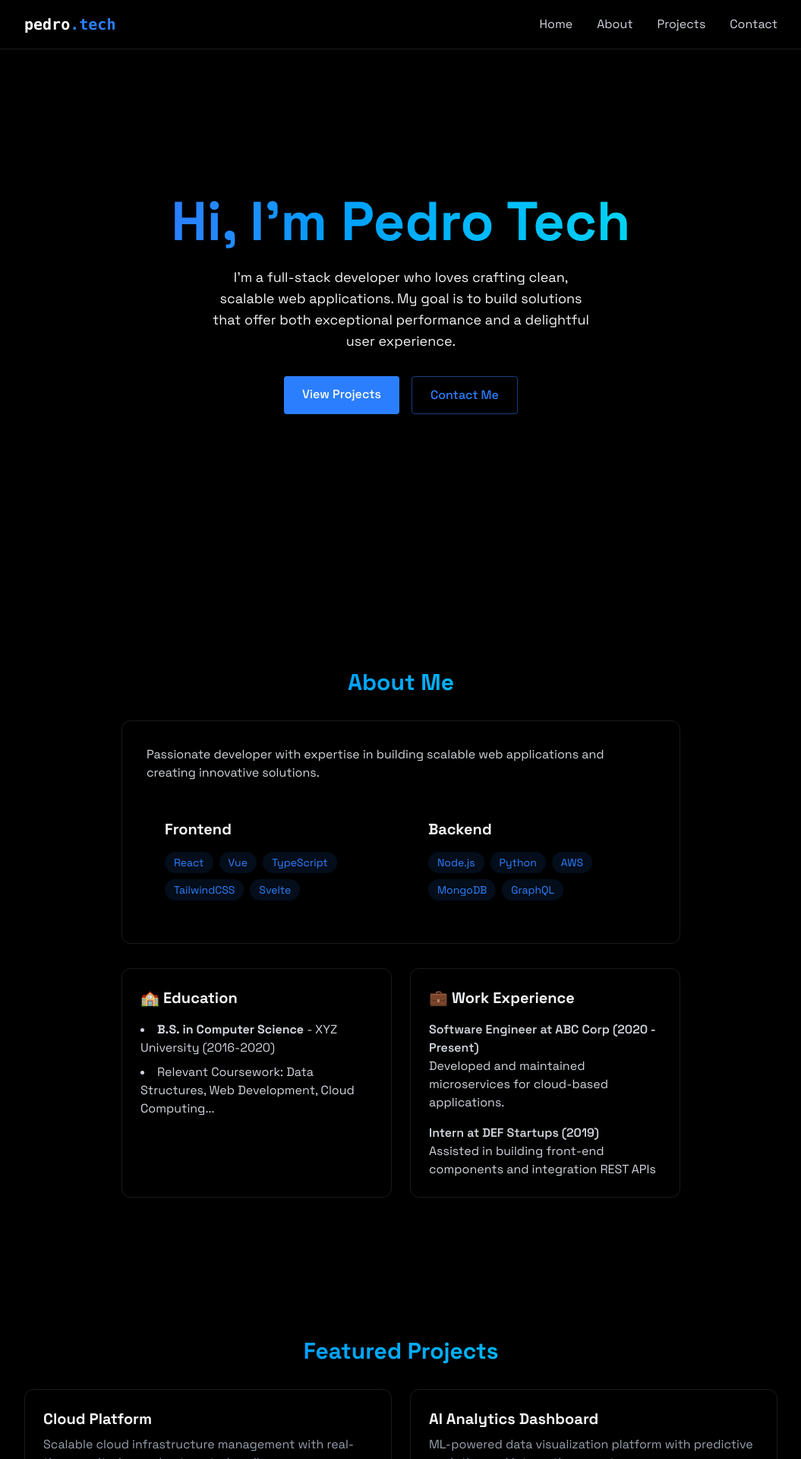
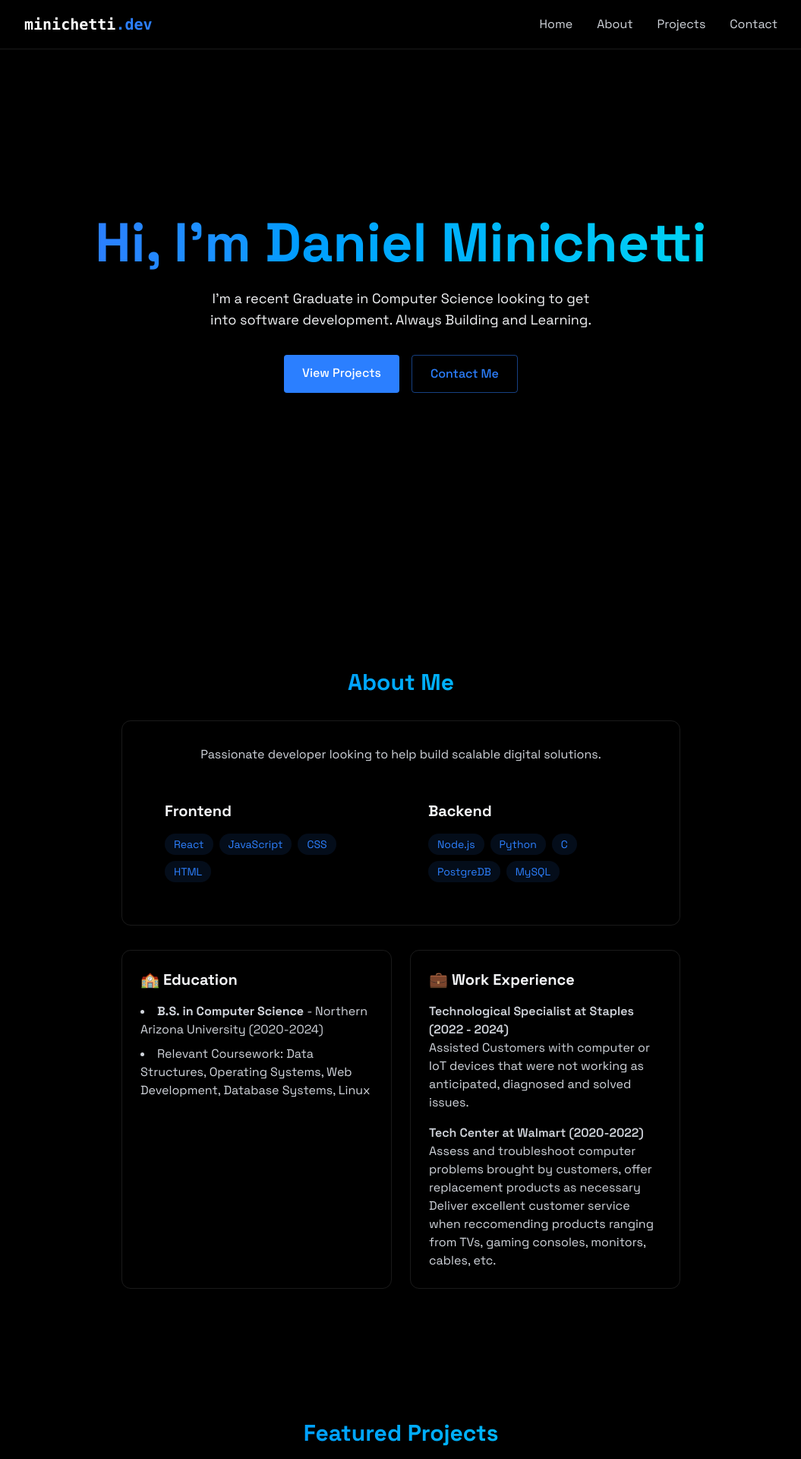
Before and after one commit to Daniel-Minichetti/minichetti-dev, a React (Vite) app: page / in a window 1280 px wide. Shown: the top 1920 px of the page at 76% size, without its empty margins (112-1167 px from the left). Built offline with nearby package versions, Linux system fonts and the light colour scheme.

Commit message:
Starter Website components
template for portfolio website, includes home, about, projects and contact page

```diff
--- a/src/components/LoadingScreen.jsx
+++ b/src/components/LoadingScreen.jsx
@@ -2,7 +2,7 @@ import { useEffect, useState } from "react";
 
 export const LoadingScreen = ({ onComplete }) => {
   const [text, setText] = useState("");
-  const fullText = "<Hello Wolrd />";
+  const fullText = "<Hello World />";
 
   useEffect(() => {
     let index = 0;
--- a/src/components/Navbar.jsx
+++ b/src/components/Navbar.jsx
@@ -10,7 +10,7 @@ export const Navbar = ({ menuOpen, setMenuOpen }) => {
         <div className="flex justify-between items-center h-16">
           <a href="#home" className="font-mono text-xl font-bold text-white">
             {" "}
-            pedro<span className="text-blue-500">.tech</span>{" "}
+            minichetti<span className="text-blue-500">.dev</span>{" "}
           </a>
 
           <div
--- a/src/components/sections/About.jsx
+++ b/src/components/sections/About.jsx
@@ -3,13 +3,12 @@ import { RevealOnScroll } from "../RevealOnScroll";
 export const About = () => {
   const frontendSkills = [
     "React",
-    "Vue",
-    "TypeScript",
-    "TailwindCSS",
-    "Svelte",
+    "JavaScript",
+    "CSS",
+    "HTML",
   ];
 
-  const backendSkills = ["Node.js", "Python", "AWS", "MongoDB", "GraphQL"];
+  const backendSkills = ["Node.js", "Python", "C", "PostgreDB", "MySQL"];
 
   return (
     <section
@@ -25,8 +24,8 @@ export const About = () => {
 
           <div className="rounded-xl p-8 border-white/10 border hover:-translate-y-1 transition-all">
             <p className="text-gray-300 mb-6">
-              Passionate developer with expertise in building scalable web
-              applications and creating innovative solutions.
+              <center>Passionate developer looking to help build scalable digital
+              solutions.</center>
             </p>
 
             <div className="grid grid-cols-1 md:grid-cols-2 gap-6">
@@ -69,12 +68,11 @@ export const About = () => {
               <h3 className="text-xl font-bold mb-4"> 🏫 Education </h3>
               <ul className="list-disc list-inside text-gray-300 space-y-2">
                 <li>
-                  <strong> B.S. in Computer Science </strong> - XYZ University
-                  (2016-2020)
+                  <strong> B.S. in Computer Science </strong> - Northern Arizona University
+                  (2020-2024)
                 </li>
                 <li>
-                  Relevant Coursework: Data Structures, Web Development, Cloud
-                  Computing...
+                  Relevant Coursework: Data Structures, Operating Systems, Web Development, Database Systems, Linux
                 </li>
               </ul>
             </div>
@@ -84,22 +82,23 @@ export const About = () => {
                 <div>
                   <h4 className="font-semibold">
                     {" "}
-                    Software Engineer at ABC Corp (2020 - Present){" "}
+                    Technological Specialist at Staples (2022 - 2024){" "}
                   </h4>
                   <p>
-                    Developed and maintained microservices for cloud-based
-                    applications.
+                  Assisted Customers with computer or IoT devices that were not working as anticipated, diagnosed and solved
+                  issues.
                   </p>
                 </div>
 
                 <div>
                   <h4 className="font-semibold">
                     {" "}
-                    Intern at DEF Startups (2019){" "}
+                    Tech Center at Walmart (2020-2022){" "}
                   </h4>
                   <p>
-                    Assisted in building front-end components and integration
-                    REST APIs
+                  Assess and troubleshoot computer problems brought by customers, offer replacement products as necessary
+                  Deliver excellent customer service when reccomending products ranging from TVs, gaming consoles, monitors,
+                  cables, etc.
                   </p>
                 </div>
               </div>
--- a/src/components/sections/Home.jsx
+++ b/src/components/sections/Home.jsx
@@ -9,13 +9,11 @@ export const Home = () => {
       <RevealOnScroll>
         <div className="text-center z-10 px-4">
           <h1 className="text-5xl md:text-7xl font-bold mb-6 bg-gradient-to-r from-blue-500 to-cyan-400 bg-clip-text text-transparent leading-right">
-            Hi, I'm Pedro Tech
+            Hi, I'm Daniel Minichetti
           </h1>
 
           <p className="tex-gray-400 text-lg mb-8 max-w-lg mx-auto">
-            I’m a full-stack developer who loves crafting clean, scalable web
-            applications. My goal is to build solutions that offer both
-            exceptional performance and a delightful user experience.
+            I’m a recent Graduate in Computer Science looking to get into software development. Always Building and Learning.
           </p>
           <div className="flex justify-center space-x-4">
             <a
--- a/src/components/sections/Projects.jsx
+++ b/src/components/sections/Projects.jsx
@@ -14,10 +14,9 @@ export const Projects = () => {
           </h2>
           <div className="grid grid-cols-1 md:grid-cols-2 gap-6">
             <div className="p-6 rounded-xl border border-white/10 hover:-translate-y-1 hover:border-blue-500/30 hover:shadow-[0_2px_8px_rgba(59,130,246,0.2)] transition">
-              <h3 className="text-xl font-bold mb-2"> Cloud Platform</h3>
+              <h3 className="text-xl font-bold mb-2"> Diverse Makers</h3>
               <p className="text-gray-400 mb-4">
-                Scalable cloud infrastructure management with real-time
-                monitoring and automated scaling.
+              A mobile application bridging the gap between makerspaces and individuals with disabilities to increase STEM accessibility and learning opportunities.
               </p>
               <div className="flex flex-wrap gap-2 mb-4">
                 {["React", "Node.js", "AWS", "Docker"].map((tech, key) => (
```
Also changed, not shown: 1 other file (tests, documents, lock files or other folders).
